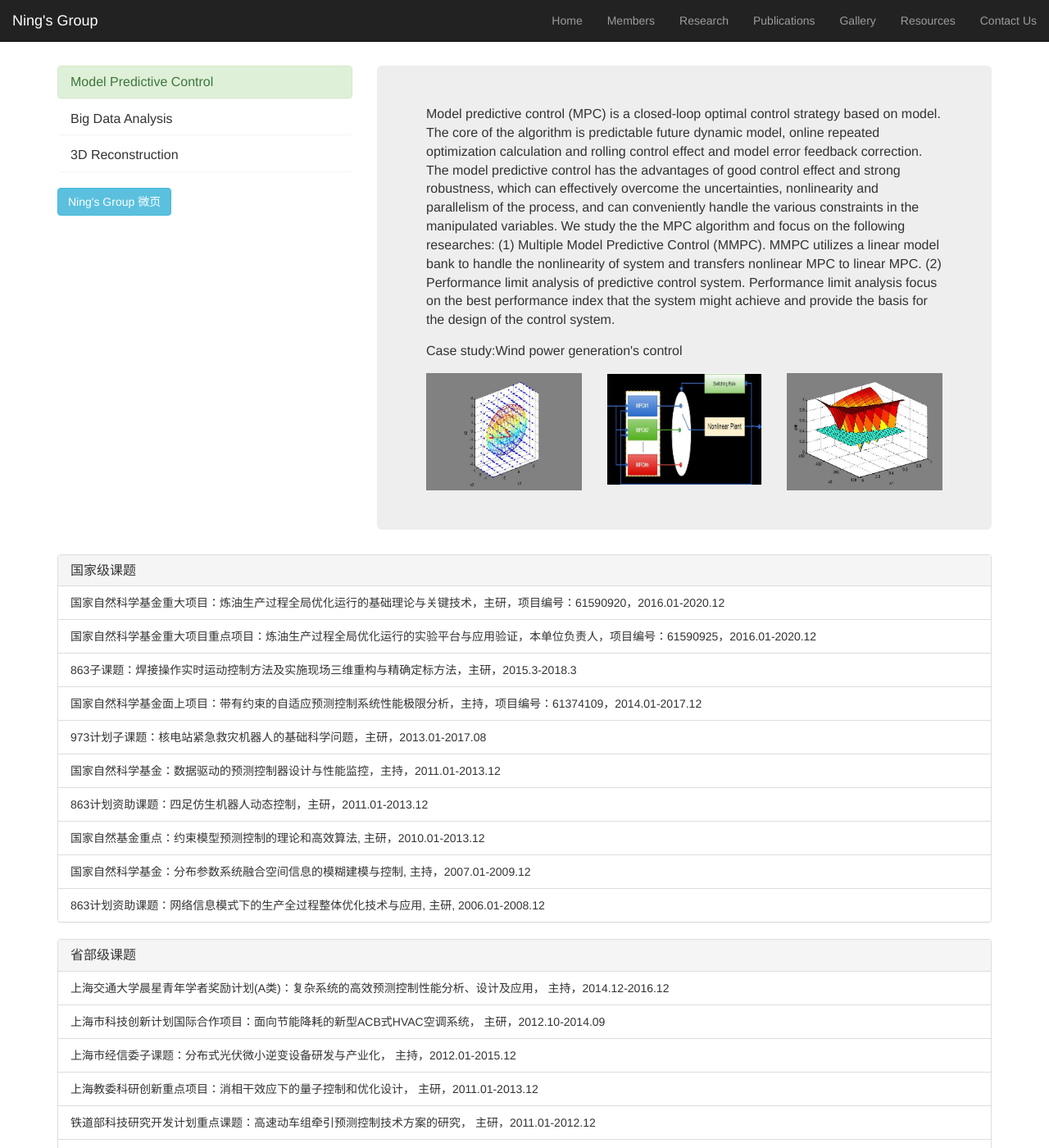
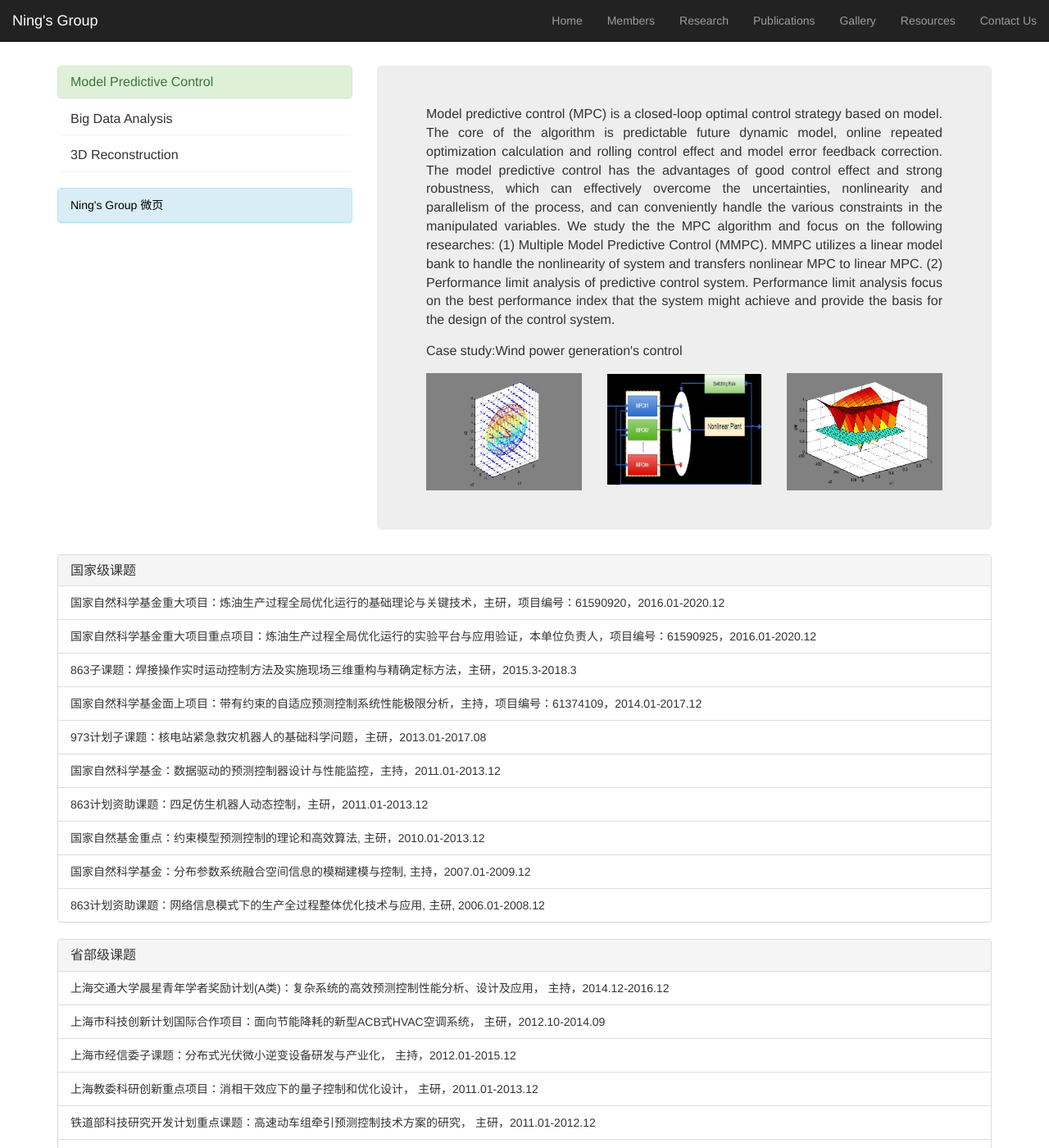
Before and after one commit to academic532/academic532.github.io, a Jekyll site: the page built from research/index.html, in a window 1280 px wide and 1400 px high. Shown: the whole window at 82% size. Built offline with Jekyll 4.4.1, drawn with Linux system fonts in a browser that asks for light colours; nearby versions of some CDN libraries.

Commit message:
4.19修改

```diff
--- a/research/index.html
+++ b/research/index.html
@@ -28,7 +28,12 @@ title: Research
         </div>
       </div>
       {% endraw %}
-      <a class="btn btn-info" href="{{ site.data.research.micropage }}">Ning's Group 微页</a>
+      <div class="panel panel-info">
+        <div class="panel-heading">
+          <a href="{{ site.data.research.micropage }}">Ning's Group 微页</a>
+        </div>
+      </div>
+      <!-- <a class="btn btn-primary" href="{{ site.data.research.micropage }}">Ning's Group 微页</a> -->
     </div>
     <div class="col-sm-12 col-md-8">
     <div class="jumbotron">
@@ -108,7 +113,7 @@ title: Research
 <style>
 a, a:focus, a:hover {
   text-decoration: none;
-  color: black
+  color: black;
 }
 a:focus {
   color: white;
@@ -121,6 +126,7 @@ a:focus {
 }
 .jumbotron p {
   font-size: 16px;
+  text-align: justify;
 }
 
 </style>
```
